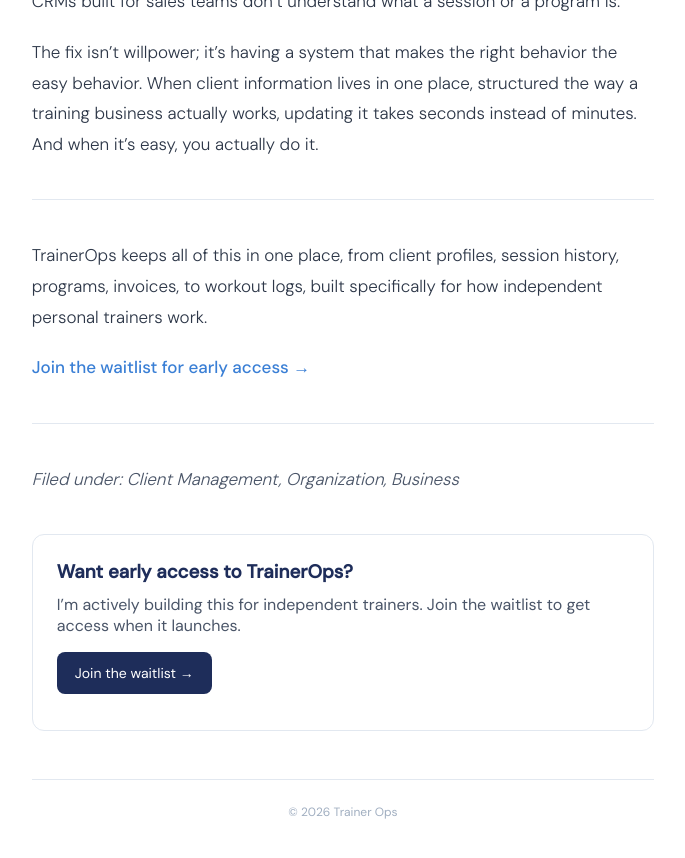
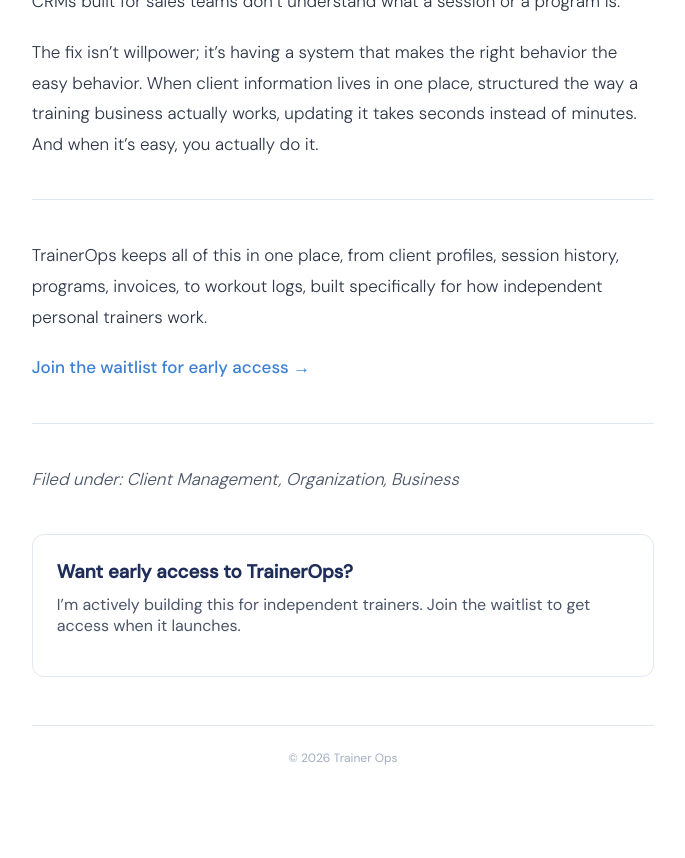
Before and after one commit to thetrainerops-code/thetrainerops, a Jekyll site: the page built from _posts/2026-05-14-the-client-info-you-should-be-tracking.md, in a window 1280 px wide and 900 px high, scrolled down 5161 px. Shown: the top 858 px of the window, without its empty margins (297-982 px from the left). Built offline with Jekyll 4.4.1, drawn with Linux system fonts in a browser that asks for light colours.

Commit message:
Remove waitlist link from post layout
Removed the waitlist subscription link from the post layout.

```diff
--- a/_layouts/post.html
+++ b/_layouts/post.html
@@ -60,11 +60,6 @@
     I’m actively building this for independent trainers. Join the waitlist to get access when it launches.
   </p>
 
-  <a href="https://thetrainerops.beehiiv.com/subscribe"
-     style="display:inline-block; background:#1E2D5A; color:#fff; padding:12px 18px; border-radius:8px; text-decoration:none; font-size:14px; margin-bottom:12px;">
-    Join the waitlist →
-  </a>
-
 </div>
   <footer>© 2026 Trainer Ops</footer>
 </div>
```
